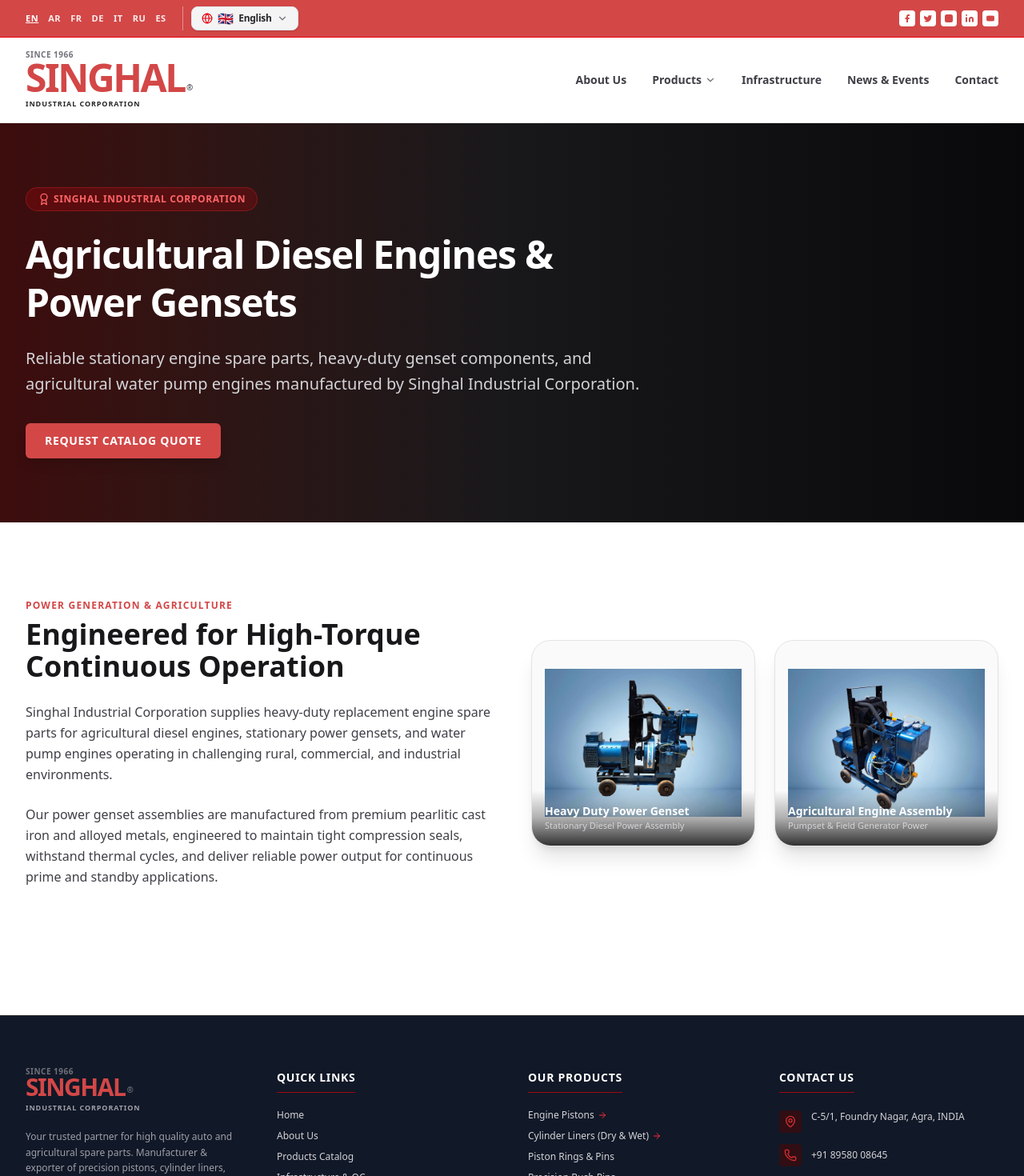
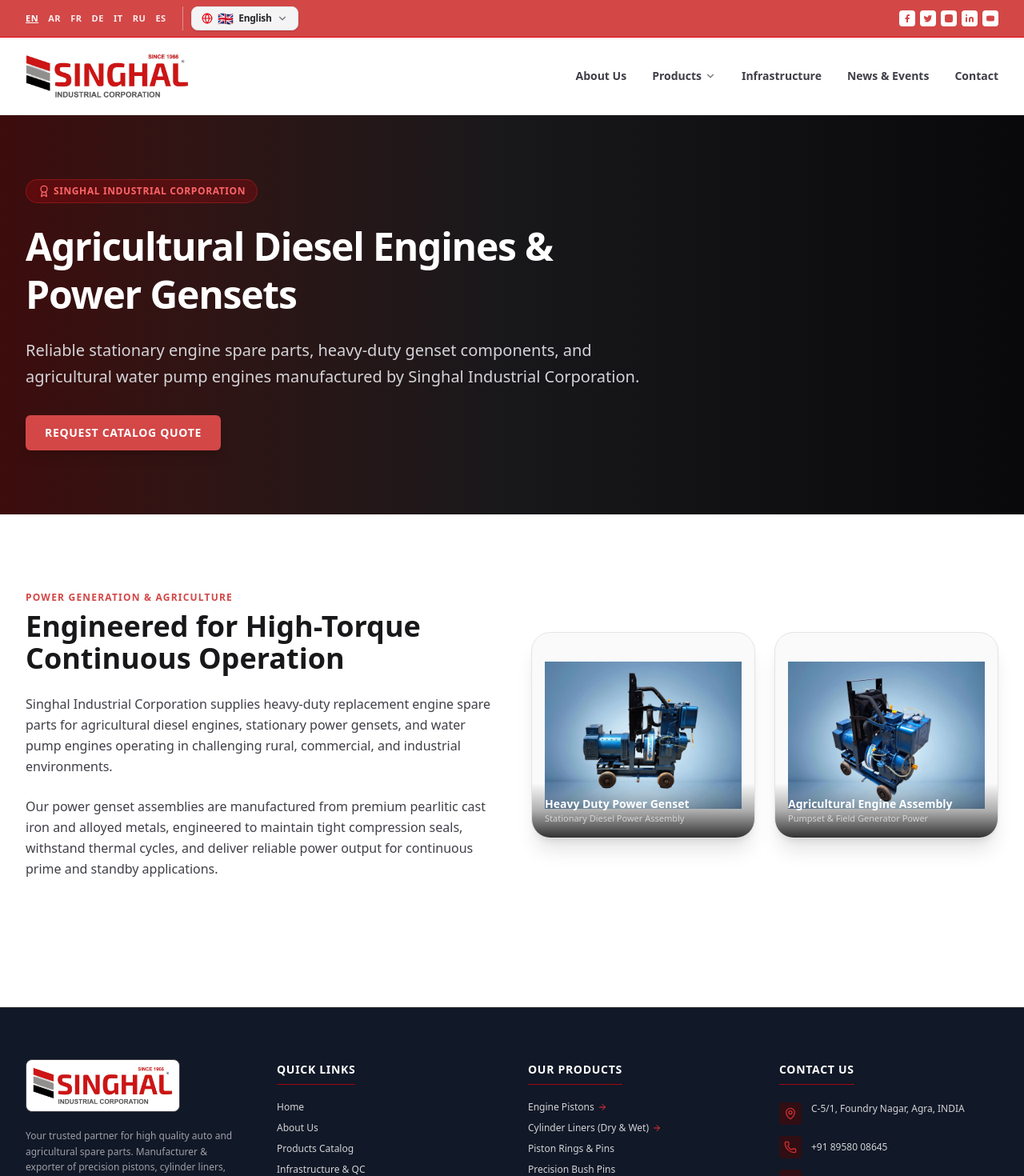
Before and after one commit to TECHHimanshu1/engine, a React (Vite) app: page /products/power-gensets in a window 1280 px wide. Shown: the top 1470 px of the page at 80% size. Built offline with nearby package versions, Linux system fonts and the light colour scheme.

Commit message:
Use official singhal_logo.jpeg in navigation header and footer

```diff
--- a/src/components/Footer.tsx
+++ b/src/components/Footer.tsx
@@ -9,17 +9,12 @@
         <div className="grid grid-cols-1 md:grid-cols-2 lg:grid-cols-4 gap-10 mb-12">
           {/* Column 1: Brand info */}
           <div>
-            <Link to="/" className="flex flex-col items-start mb-5 group">
-              <span className="text-[10px] font-bold text-zinc-500 tracking-wider uppercase leading-none">Since {companyConfig.established}</span>
-              <div className="flex items-end">
-                <span className="text-[#D34747] font-black text-3xl tracking-tighter uppercase leading-none group-hover:text-red-400 transition-colors">
-                  {companyConfig.shortName}
-                </span>
-                <span className="text-zinc-500 font-bold text-[10px] ml-0.5 mb-1">&reg;</span>
-              </div>
-              <span className="text-zinc-400 font-bold text-[9px] tracking-widest mt-1 uppercase">
-                INDUSTRIAL CORPORATION
-              </span>
+            <Link to="/" className="flex items-center mb-5 group bg-white p-2 rounded-lg border border-zinc-700 w-fit">
+              <img
+                src="/images/singhal_logo.jpeg"
+                alt="Singhal Industrial Corporation"
+                className="h-10 sm:h-12 w-auto object-contain"
+              />
             </Link>
             <p className="text-xs text-zinc-400 leading-relaxed mb-6">
               {companyConfig.tagline} Manufacturer & exporter of precision pistons, cylinder liners, rings, and custom components since {companyConfig.established}.
--- a/src/components/Navbar.tsx
+++ b/src/components/Navbar.tsx
@@ -130,17 +130,12 @@
         <div className="max-w-7xl mx-auto px-4 sm:px-6 lg:px-8">
           <div className="flex items-center justify-between">
             {/* Logo */}
-            <Link to="/" className="flex flex-col items-start group">
-              <span className="text-[10px] font-bold text-zinc-500 tracking-wider uppercase leading-none">Since {companyConfig.established}</span>
-              <div className="flex items-end">
-                <span className="text-[#D34747] font-black text-4xl md:text-5xl tracking-tighter uppercase leading-none group-hover:text-red-700 transition-colors">
-                  {companyConfig.shortName}
-                </span>
-                <span className="text-zinc-600 font-bold text-[10px] ml-0.5 mb-1">&reg;</span>
-              </div>
-              <span className="text-zinc-800 font-bold text-[9px] tracking-widest uppercase mt-0.5">
-                INDUSTRIAL CORPORATION
-              </span>
+            <Link to="/" className="flex items-center group py-1">
+              <img
+                src="/images/singhal_logo.jpeg"
+                alt="Singhal Industrial Corporation"
+                className="h-10 sm:h-12 md:h-14 w-auto object-contain transition-transform group-hover:scale-105"
+              />
             </Link>
 
             {/* Desktop Nav */}
```
Also changed, not shown: public/images/singhal_logo.jpeg (added).
